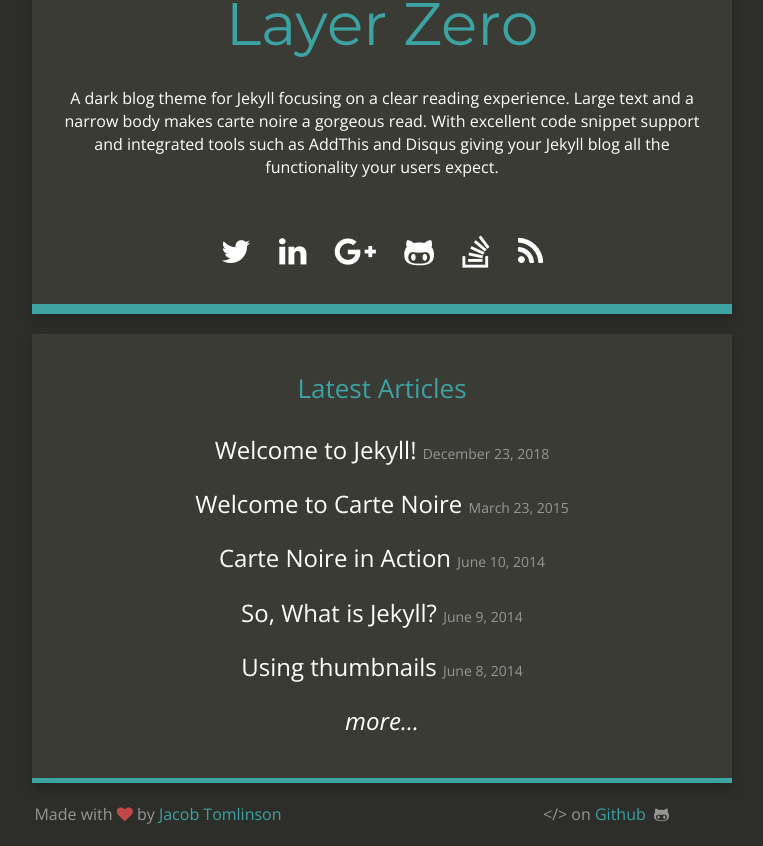
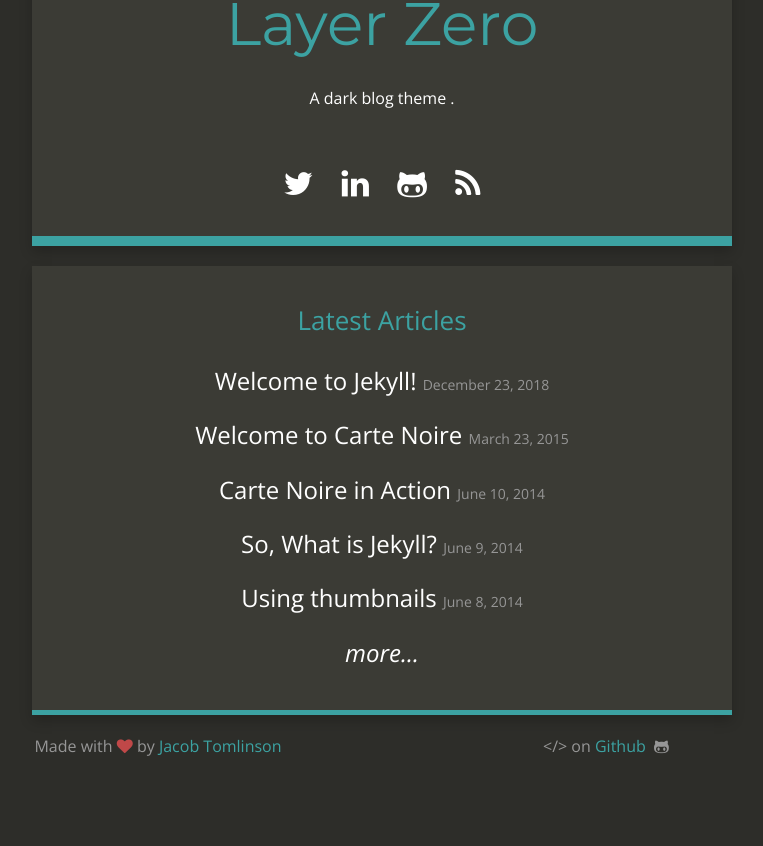
Before and after one commit to sh1dow3r/layer0, a Jekyll site: the page built from index.html, in a window 1280 px wide, cut to the strip 174-1020 px from the top of the page. Shown: the whole strip, without its empty margins (258-1021 px from the left). Built offline with Jekyll 4.4.1, drawn with Linux system fonts in a browser that asks for light colours; nearby versions of some CDN libraries; after the commit the page ends 952 px from its top, so only the background shows below that.

Commit message:
Customize the blog

```diff
--- a/_config.yml
+++ b/_config.yml
@@ -4,22 +4,19 @@ email: 0xalamri@gmail.com
 description: "Because there is no such thing as zeroth layer in the TCP/IP stack layers, I made one which implays the **strongest** element of that stack (THE USER). This blog is "
 baseurl: ""
 url: "http://layer0.xyz"
-title_description: "A dark blog theme for Jekyll focusing on a clear reading experience. Large text and a narrow body makes carte noire a gorgeous read. With excellent code snippet support and integrated tools such as AddThis and Disqus giving your Jekyll blog all the functionality your users expect."
+title_description: "A dark blog theme ."
 title_image: "https://www.gravatar.com/avatar/00000000000000000000000000000000?s=500&d=mm"
 google_analytics: "UA-20365477-4"
 disqus_account: cartenoire
-github_repository: https://github.com/jacobtomlinson/carte-noire
+github_repository: https://github.com/0xalamri/layer0
 addthis_id: ra-513c6fa83da6ec67
 post_limit: 5
 
 # Social usernames/URLs
-twitter_username: _jacobtomlinson
-github_username:  jacobtomlinson
+twitter_username: 0xalamri
+github_username:  0xalamri
 linkedin_link: https://www.linkedin.com/in/ali-alamri/
-google_plus_link: http://carte-noire.jacobtomlinson.co.uk/
-stackoverflow_link: http://carte-noire.jacobtomlinson.co.uk/
-xing_link:
-facebook_link:
+
 
 # Footer
 footer_left: "Made with <i class=\"fa fa-heart\"></i> by <a href=\"https://twitter.com/_JacobTomlinson\">Jacob Tomlinson</a>"
```
